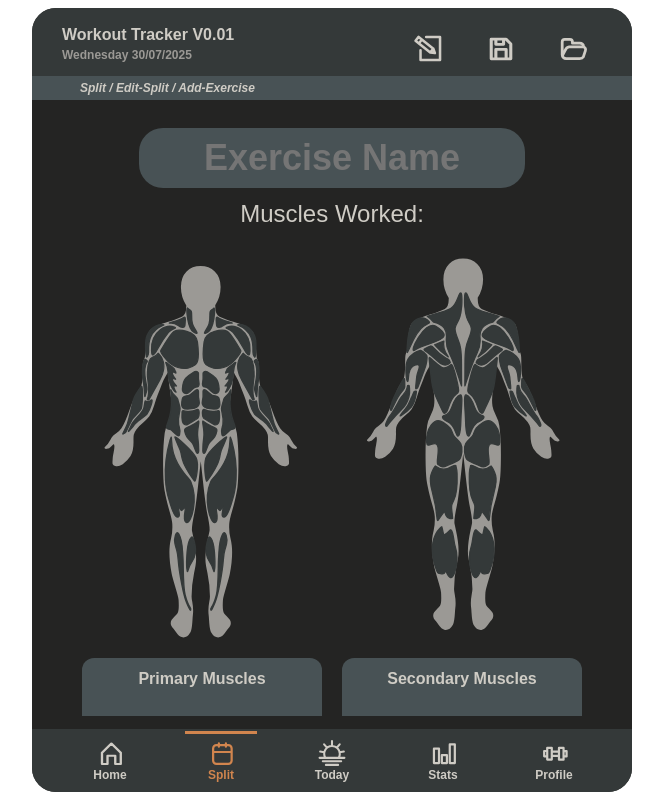
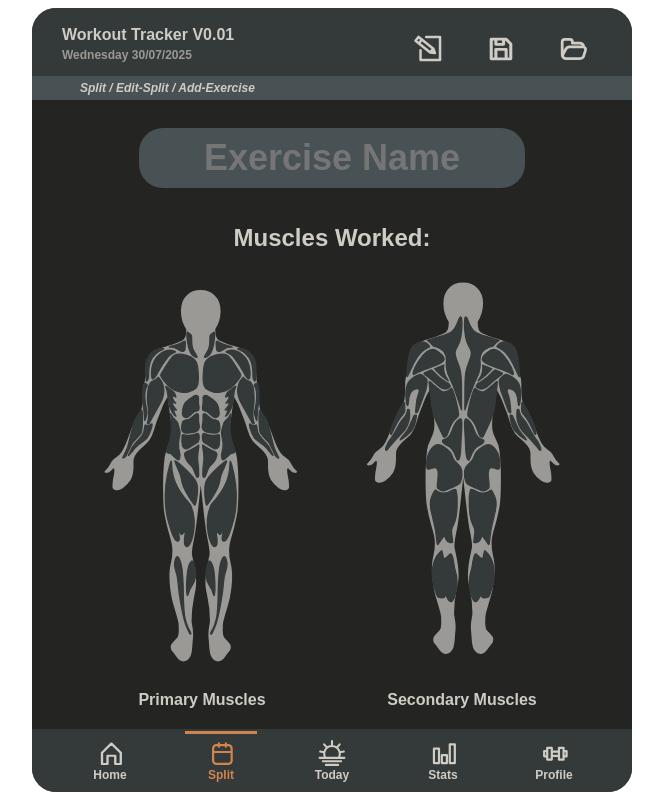
Before and after one commit to snailspot/Workout-Tracker, a plain HTML site: page split/addExercise.html in a window 1280 px wide. Shown: the whole page, without its empty margins (308-971 px from the left). Drawn offline with Linux system fonts and the light colour scheme.

Commit message:
Styles for muscle map/muscles worked

```diff
--- a/assets/css/edit.css
+++ b/assets/css/edit.css
@@ -219,23 +219,48 @@
     width: 520px;
     height: 120px;
     margin-bottom: var(--m-padding);
-
     border-radius: var(--m-padding);
-
-
 }
 .muscles-worked div{
-    background-color: var(--second-div-color);
-    width: 240px;
+    display: flex;
+    flex-direction: column;
+    justify-content: center;
+    align-items: center;
+    width: 236px;
     border-radius: var(--sm-padding);
+    padding-bottom: var(--sm-padding);
+}
+.muscles-worked div div{
+    margin-top: calc(-1 * var(--sm-padding));
+    background-color: var(--nav-bg-color);
+    padding-bottom: 0;
+
+    width: 212px;
+    height: 102px;
 }
 .muscles-worked ul{
-    margin-top: var(--xs-padding);
+    padding: 0 var(--sm-padding) 0 var(--xs-padding);
+    width: 70%;
+    height: 100%;
+    border-radius: var(--sm-padding);
+    overflow-y: scroll;
+
     list-style: none;
     text-align: left;
-    width: 220px;
-    height: 80px;
-    overflow-y: scroll;
+}
+.muscles-worked ul::-webkit-scrollbar-track {
+    background: var(--nav-bg-color);
+}
+.muscles-worked ul::-webkit-scrollbar-thumb {
+    background: var(--sub-text-color);
+}
+.muscles-worked li{
+    font-size: var(--caption);
+    font-weight: bold;
+    padding: 2px 0;
+}
+.muscles-worked li::before{
+    content: "- ";
 }
 .muscles-worked h4{
     margin-top: var(--sm-padding);
@@ -250,3 +275,7 @@
     padding: 0;
 
 }
+.add-exercise h2{
+    font-weight: bold;
+    padding-top: var(--m-padding);
+}
--- a/split/addExercise.html
+++ b/split/addExercise.html
@@ -399,13 +399,11 @@
                 <div class="muscles-worked">
                     <div>
                         <h4>Primary Muscles</h4>
-                        <ul id="primary">
-                        </ul>
+                        <div><ul id="primary"></ul></div>
                     </div>
                     <div>
                         <h4>Secondary Muscles</h4>
-                        <ul id="secondary">
-                        </ul>
+                        <div><ul id="secondary"></ul></div>
                     </div>
                 </div>
             </div>
```
